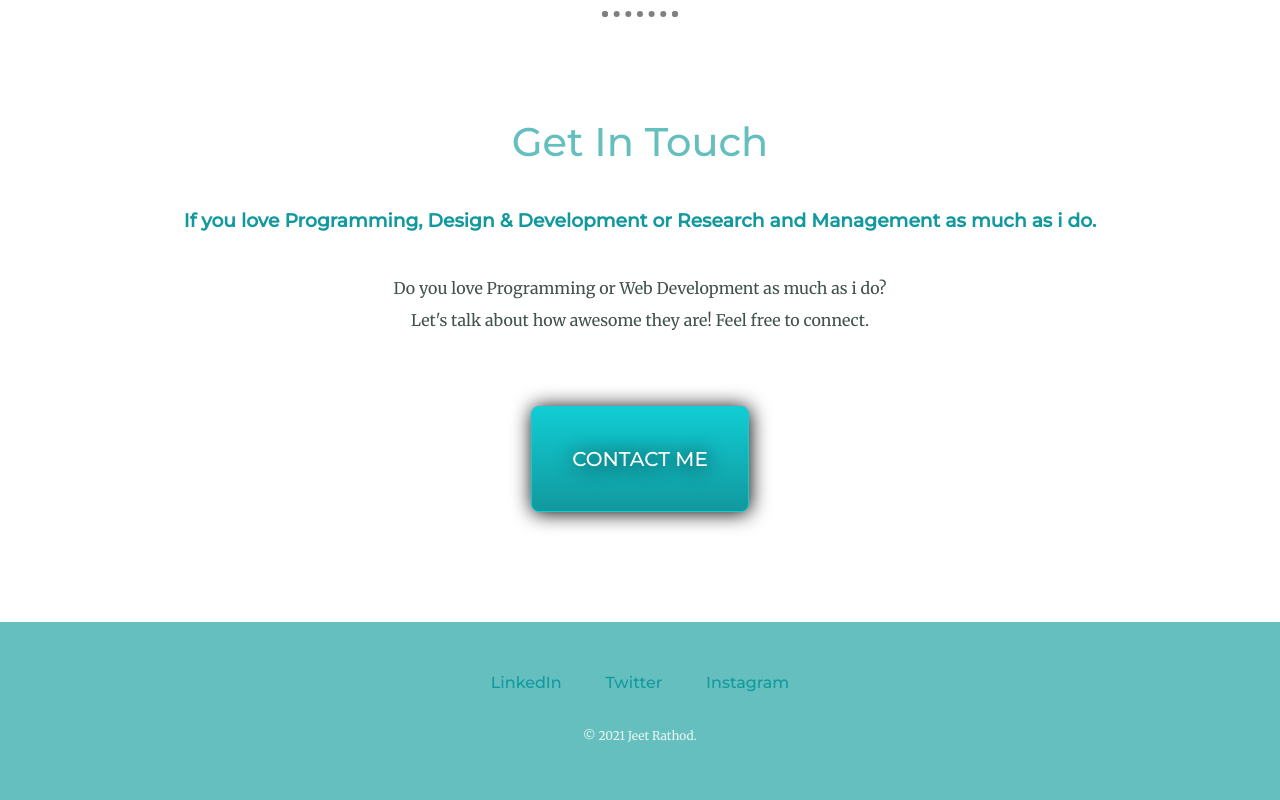
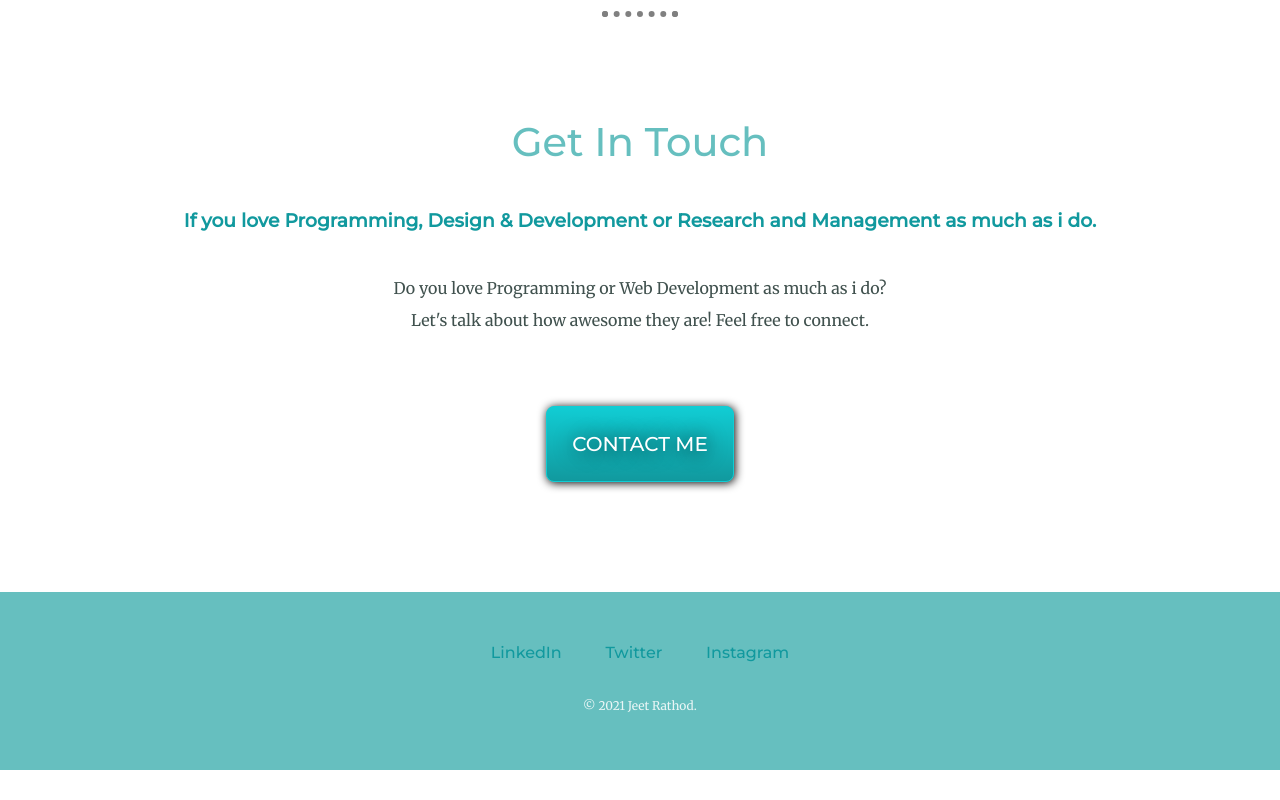
Before and after one commit to Jeetrathod103/Resume, a plain HTML site: page index.html in a window 1280 px wide. Shown: the part 2435-3235 px from the top of the page. After the commit the page ends 3205 px from the top, so only its background shows below. Drawn offline with Linux system fonts and the light colour scheme.

Commit message:
Update styles.css

```diff
--- a/styles.css
+++ b/styles.css
@@ -128,10 +128,10 @@ hr {
   font-family: 'Montserrat', sans-serif;
   font-size: 20px;
   font-weight: 100;
-  padding: 40px;
-  -webkit-box-shadow: 1px 1px 20px 0 #000000;
-  -moz-box-shadow: 1px 1px 20px 0 #000000;
-  box-shadow: 1px 1px 20px 0 #000000;
+  padding: 25px;
+  -webkit-box-shadow: 1px 1px 10px 0 #000000;
+  -moz-box-shadow: 1px 1px 10px 0 #000000;
+  box-shadow: 1px 1px 10px 0 #000000;
   text-shadow: 1px 1px 20px #000000;
   border: solid #11CDD4 1px;
   text-decoration: none;
```
